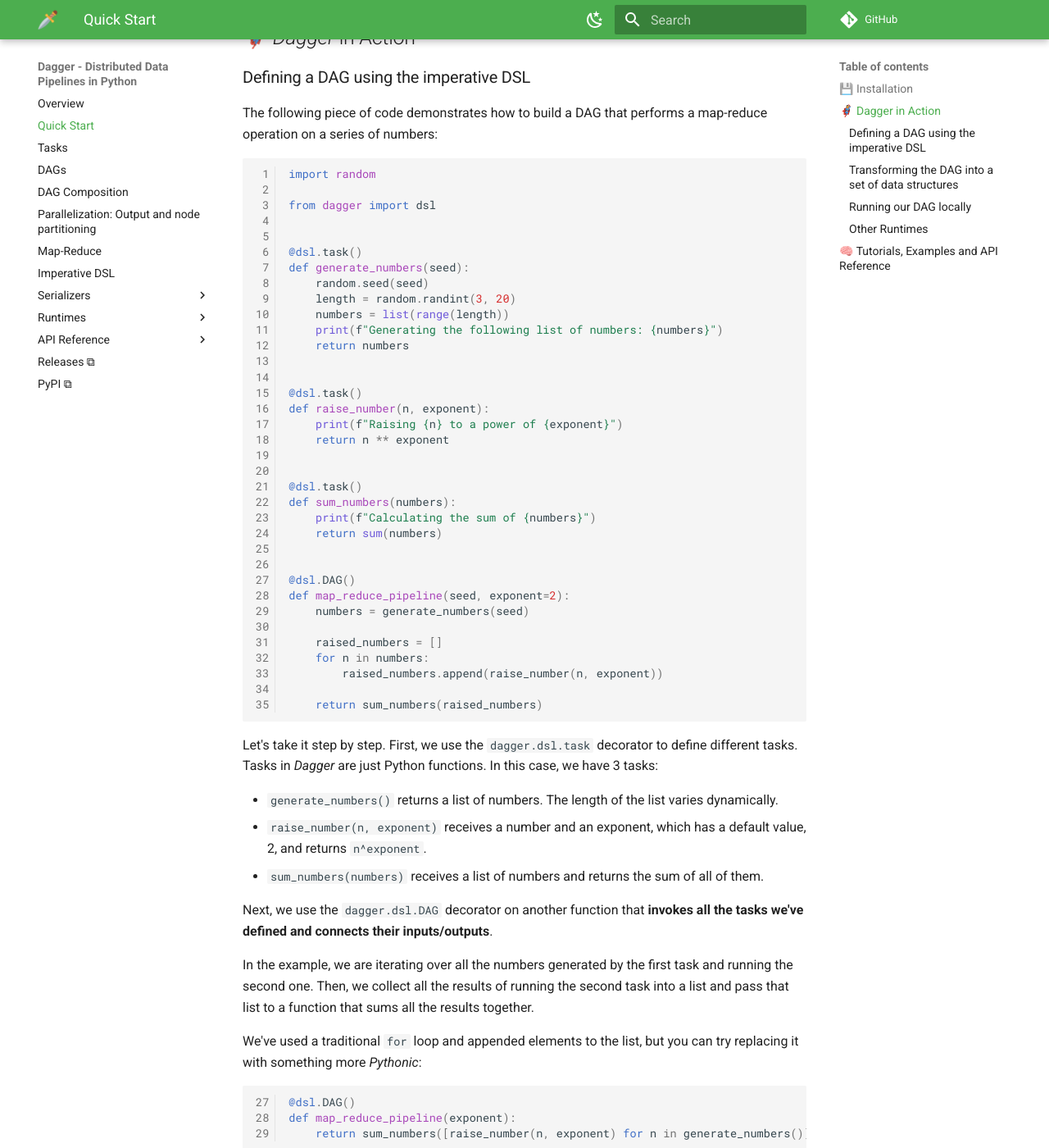
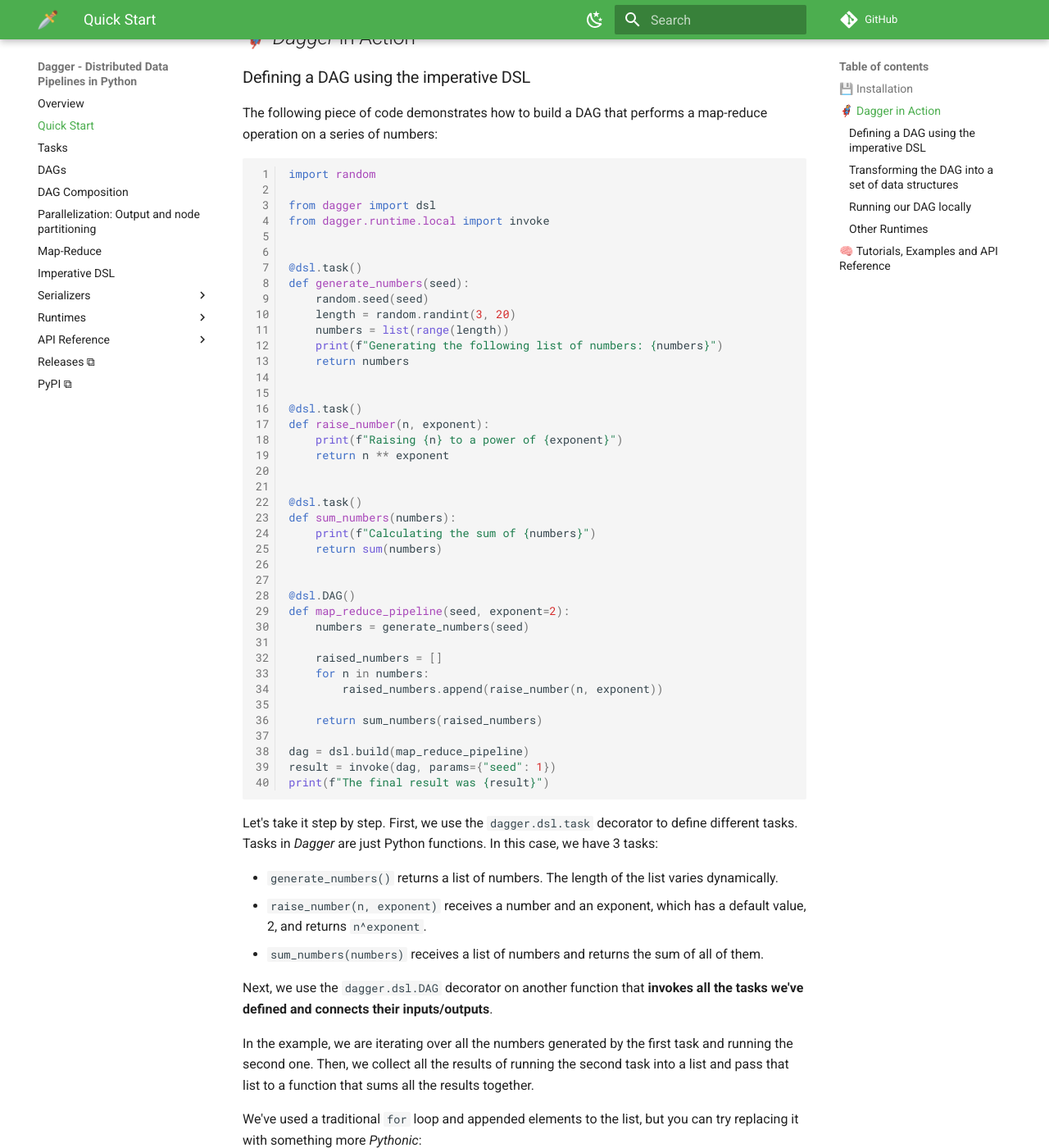
Before and after one commit to larribas/dagger, an MkDocs documentation site: the page built from docs/quick-start.md, in a window 1280 px wide and 1400 px high, scrolled down 415 px. Shown: the whole window at 82% size. Built offline with MkDocs 1.6.1 and Material for MkDocs 9.7.7, drawn with Linux system fonts in a browser that asks for light colours; comment, search, counter and statistics services are not loaded; some of the changed text lies outside the part shown.

````diff
--- a/docs/code_snippets/quick_start.py
+++ b/docs/code_snippets/quick_start/quick_start.py
@@ -1,6 +1,7 @@
 import random
 
 from dagger import dsl
+from dagger.runtime.local import invoke
 
 
 @dsl.task()
@@ -33,3 +34,7 @@ def map_reduce_pipeline(seed, exponent=2):
         raised_numbers.append(raise_number(n, exponent))
 
     return sum_numbers(raised_numbers)
+
+dag = dsl.build(map_reduce_pipeline)
+result = invoke(dag, params={"seed": 1})
+print(f"The final result was {result}")
--- a/docs/quick-start.md
+++ b/docs/quick-start.md
@@ -72,7 +72,7 @@ Equivalently, because the parameter `exponent` has a default value of 2, you can
 ```python
 from dagger.runtime.local import invoke
 
-result = invoke(dag, params={"seed": 1})
+result = invoke(map_reduce_pipeline, params={"seed": 1})
 print(f"The final result was {result}")
 ```
 
````
Also changed, not shown: other parts of docs/quick-start.md (+1 -1 lines), 4 other files.
